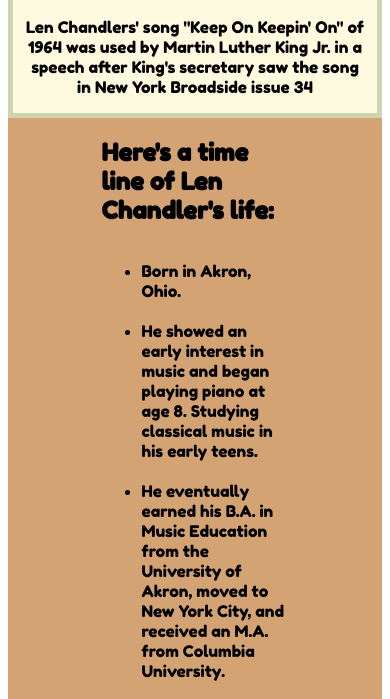
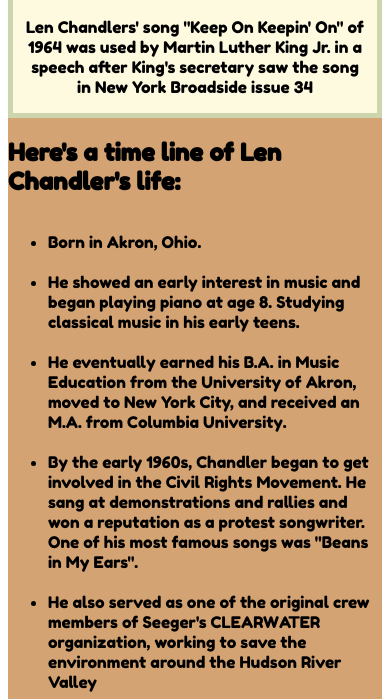
Before and after one commit to camercha/tribute_page, a plain HTML site: page index.html in a window 390 px wide. Shown: the part 358-1057 px from the top of the page. Drawn offline with Linux system fonts and the light colour scheme.

Commit message:
Update style.css

```diff
--- a/css/style.css
+++ b/css/style.css
@@ -89,3 +89,9 @@ footer{
     display: flex;
     align-items: center;
 }
+
+@media(max-width:768px){
+    #facts{
+        width: 100%;
+    }
+}
```
